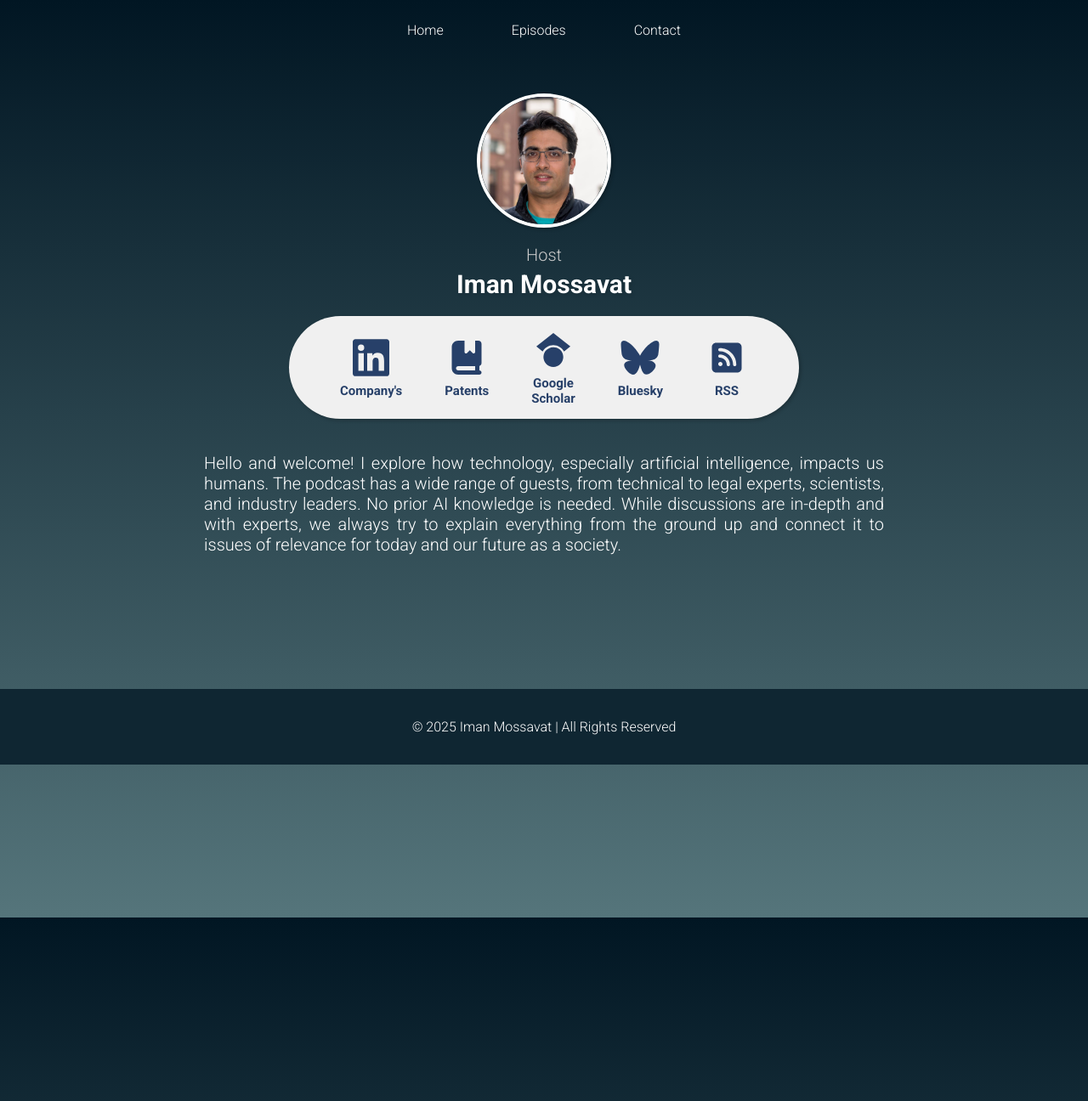
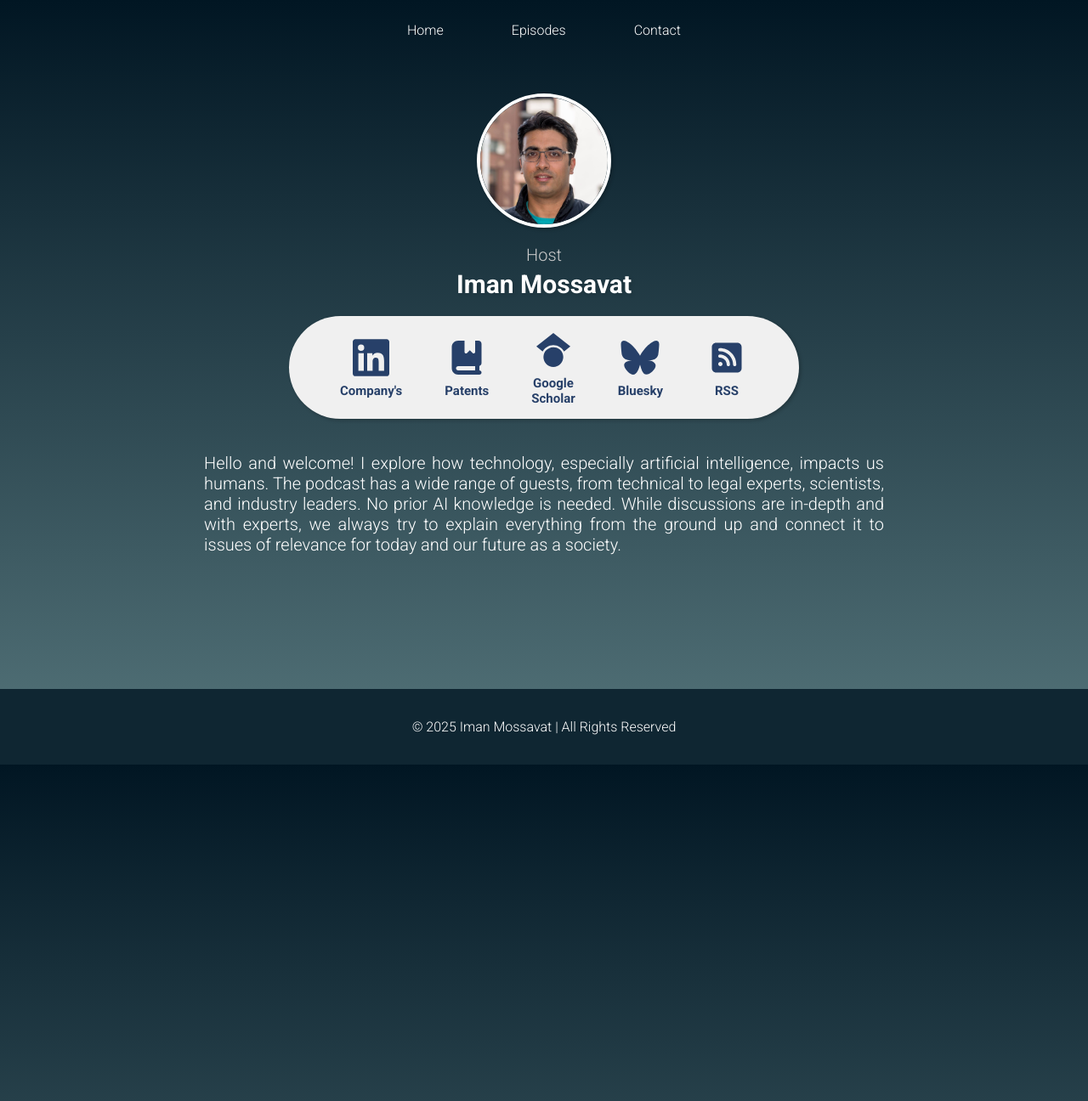
Before and after one commit to ivetkalchev/deepdivepod, a Jekyll site: the page built from contact.html, in a window 1280 px wide. Shown: the whole page at 85% size. Built offline with Jekyll 4.4.1, drawn with Linux system fonts in a browser that asks for light colours.

Commit message:
Update default-styles.css

```diff
--- a/assets/css/default-styles.css
+++ b/assets/css/default-styles.css
@@ -1,5 +1,5 @@
 html, body {
-  height: 120%;
+  height: 100%;
   margin: 0;
   padding: 0;
   font-family: 'Roboto', sans-serif;
```
